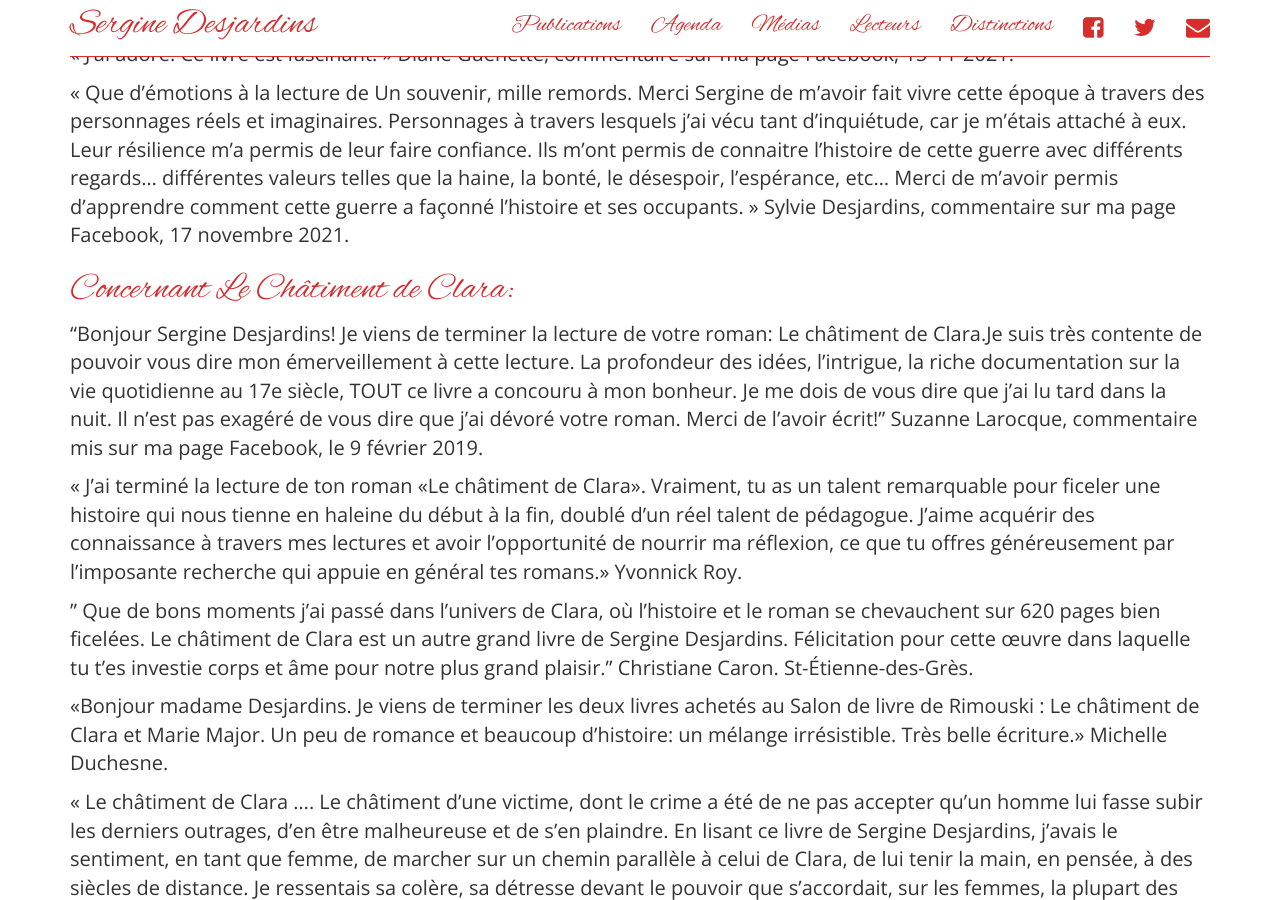
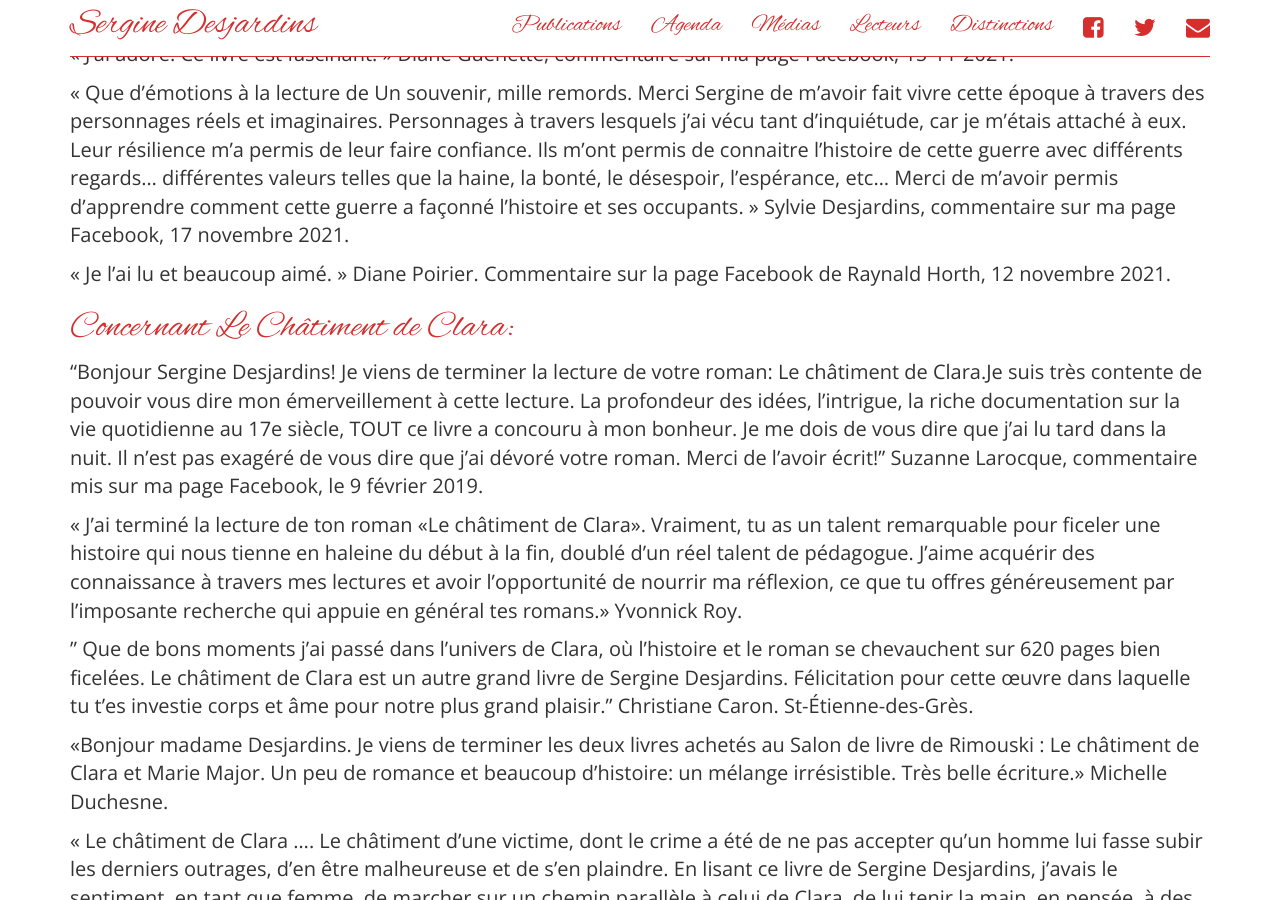
Before and after one commit to serginedesjardins/serginedesjardins.github.io, a Jekyll site: the page built from lecteurs.md, in a window 1280 px wide and 900 px high, scrolled down 2846 px. Built offline with Jekyll 4.4.1, drawn with Linux system fonts in a browser that asks for light colours; nearby versions of some CDN libraries.

Commit message:
Commentaire D.Poirier

```diff
--- a/lecteurs.md
+++ b/lecteurs.md
@@ -62,6 +62,8 @@ Sergine, toute mon émotion à fleur de peau et ma gratitude pour ce tableau de
 « J'ai adoré. Ce livre est fascinant. » Diane Guénette, commentaire sur ma page Facebook, 15-11-2021.
 
 « Que d’émotions à la lecture de Un souvenir, mille remords. Merci Sergine de m’avoir fait vivre cette époque à travers des personnages réels et imaginaires. Personnages à travers lesquels j’ai vécu tant d’inquiétude, car je m’étais attaché à eux. Leur résilience m’a permis de leur faire confiance. Ils m’ont permis de connaitre l’histoire de cette guerre avec différents regards… différentes valeurs telles que la haine, la bonté, le désespoir, l’espérance, etc… Merci de m’avoir permis d’apprendre comment cette guerre a façonné l’histoire et ses occupants. » Sylvie Desjardins, commentaire sur ma page Facebook, 17 novembre 2021.
+
+« Je l’ai lu et beaucoup aimé. » Diane Poirier. Commentaire sur la page Facebook de Raynald Horth, 12 novembre 2021.
 
 # Concernant Le Châtiment de Clara:
 
```
